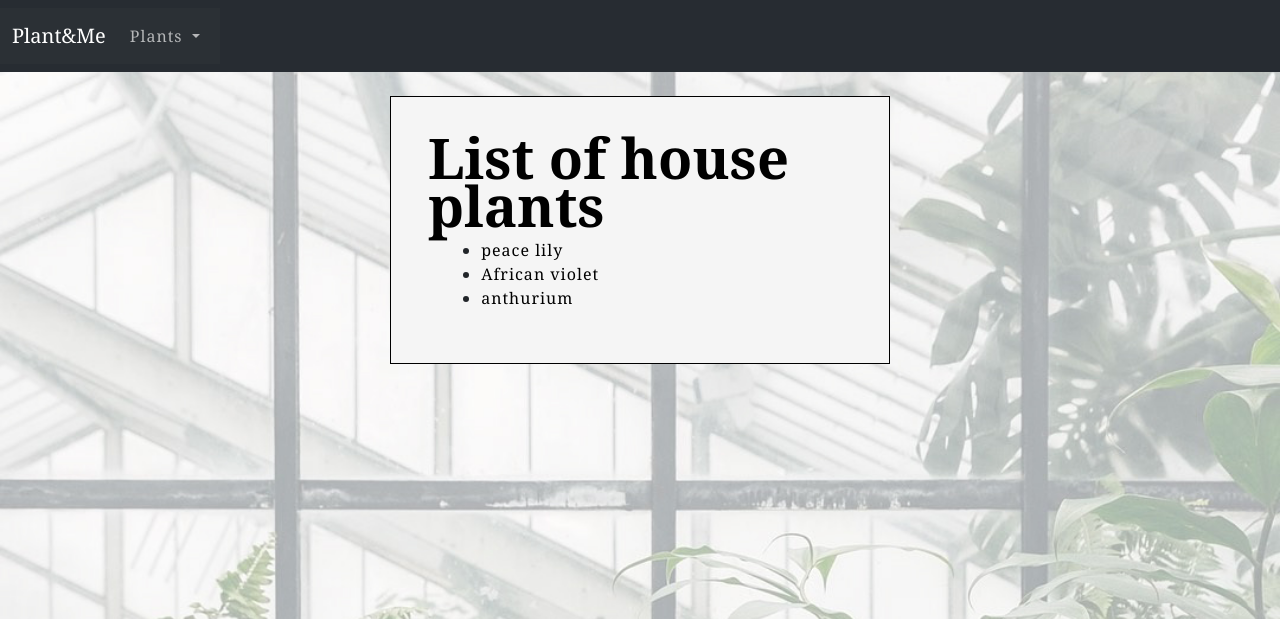
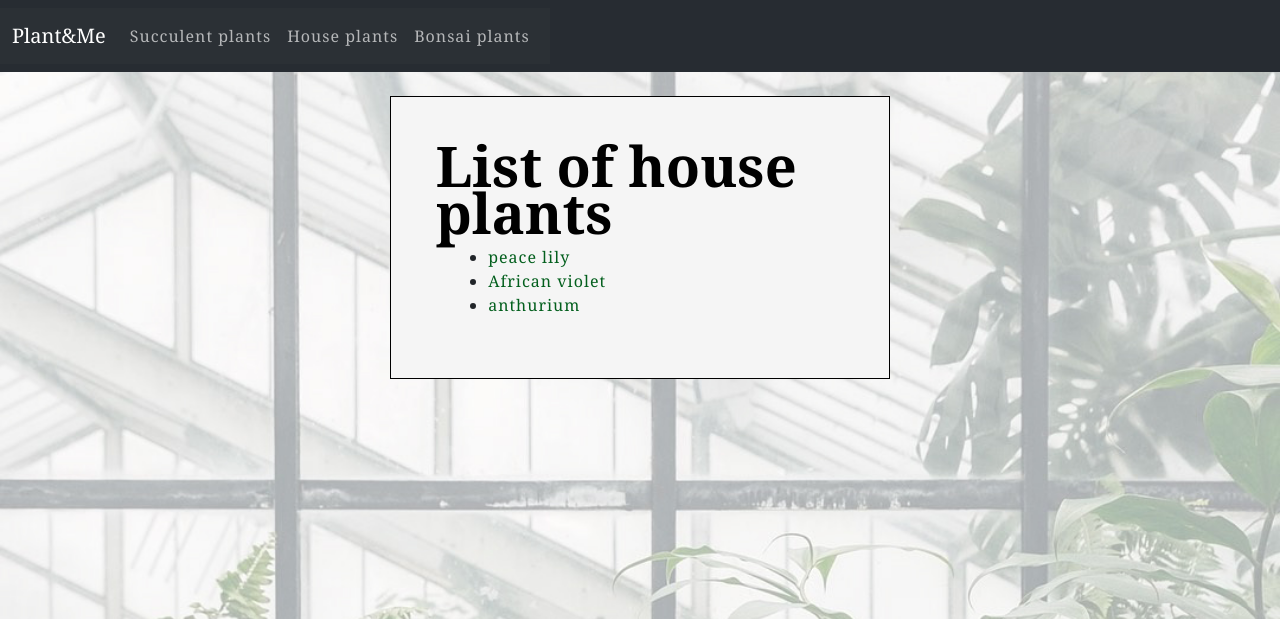
Before and after one commit to jndmnqt/lis161proj, a Flask app: page /plantae/house in a window 1280 px wide. Shown: the top 619 px of the page. Run offline with Flask 2, Linux system fonts and the light colour scheme.

Commit message:
changed something

```diff
--- a/app.py
+++ b/app.py
@@ -10,12 +10,13 @@ def index():
 @app.route('/plantae/<plant_type>')
 def plantae(plant_type):
     plant_list = plants[plant_type]
-    return render_template('plantae.html',plant_type_template=plant_type,plants_template=plant_list)
+    return render_template('plantae.html',plant_category=plant_type,plants_list=plant_list)
 
 @app.route('/plantae/<plant_type>/<int:plant_id>')
 def plant(plant_type,plant_id):
+    plant_list = plants[plant_type]
     plant_details=plants[plant_type][plant_id]
-    return render_template('plant.html',plant_details=plant_details)
+    return render_template('plant.html',plant_details=plant_details,plant_category=plant_type,plants_list=plant_list)
 
 if __name__ == "__main__":
     app.run(debug=True)
--- a/static/css/style.css
+++ b/static/css/style.css
@@ -1,7 +1,6 @@
 * {
     font-family:Georgia, 'Times New Roman', Times, serif;
 }
-
 
 body {
     background-image: url(/static/img/bg.jpg);
@@ -24,6 +23,7 @@ h1.plants{
     position:relative;
     font-size:330%;
     z-index: 3;
+    line-height:90%;
 }
 
 h2 {
@@ -32,15 +32,11 @@ h2 {
     margin-top:-20px;
 }
 
-a{
-    color:black;
-}
-
 div.a {
     width: 500px;
     margin: auto;
     border: black solid 1px;
-    padding: 3%;
+    padding: 5ch;
     background-color: whitesmoke;
 }
 
@@ -48,8 +44,9 @@ div.b {
     width: 600px;
     margin: auto;
     background-color: whitesmoke;
-    padding:3%;
+    padding:5ch;
     border:black solid 1px;
+    margin-bottom: 2%;
 }
 
 p, li {
@@ -74,7 +71,6 @@ ul.page {
 }
 ul.page a:link {
     text-decoration: none;
-    color: black;
 }
 
 ul.page a:visited {
@@ -98,6 +94,15 @@ img {
     width: 500px;
     border: black solid 1px;
     margin-top: -5px;
-    position: relative;
+    position:sticky;
     z-index: 2;
+    align-self: center;
 }
+
+a {
+    color: #035F1D;
+}
+
+a.page-link{
+    color:black !important;
+}
--- a/templates/base.html
+++ b/templates/base.html
@@ -19,7 +19,6 @@
     </div>
 
 
-
     <script src="https://cdn.jsdelivr.net/npm/bootstrap@5.3.0-alpha1/dist/js/bootstrap.bundle.min.js" integrity="sha384-w76AqPfDkMBDXo30jS1Sgez6pr3x5MlQ1ZAGC+nuZB+EYdgRZgiwxhTBTkF7CXvN" crossorigin="anonymous"></script>
 </body>
 </html>
--- a/templates/nav.html
+++ b/templates/nav.html
@@ -5,18 +5,11 @@
         <button class="navbar-toggler" type="button" data-bs-toggle="collapse" data-bs-target="#navbarSupportedContent" aria-controls="navbarSupportedContent" aria-expanded="false" aria-label="Toggle navigation">
           <span class="navbar-toggler-icon"></span>
         </button>
-      <div class="collapse navbar-collapse" id="navbarSupportedContent">
-        <ul class="navbar-nav me-auto mb-2 mb-lg-0">
-          <li class="nav-item dropdown">
-            <a class="nav-link dropdown-toggle" href="/plantae" role="button" data-bs-toggle="dropdown" aria-expanded="false">
-              Plants
-            </a>
-            <ul class="dropdown-menu">
-              <li><a class="dropdown-item" href="/plantae/succulent">Succulent plants</a></li>
-              <li><a class="dropdown-item" href="/plantae/house">House plants</a></li>
-              <li><a class="dropdown-item" href="/plantae/bonsai">Bonsai plants</a></li>
-            </ul>
-          </li>
+        <div class="navbar-collapse collapse justify-content-stretch" id="navbar7">
+          <ul class="navbar-nav ml-auto">
+              <li class="nav-item"><a class="nav-link" href="/plantae/succulent">Succulent plants</a></li>
+              <li class="nav-item"><a class="nav-link" href="/plantae/house">House plants</a></li>
+              <li class="nav-item"><a class="nav-link" href="/plantae/bonsai">Bonsai plants</a></li>
           </ul>
       </div>
       </div>
--- a/templates/plant.html
+++ b/templates/plant.html
@@ -19,4 +19,5 @@
     {%endif%}
 </ul>
 </div>
+{% include 'page.html' %}
 {% endblock %}
--- a/templates/plantae.html
+++ b/templates/plantae.html
@@ -2,10 +2,10 @@
 
 {% block content %}
 <div class="a">
-<h1 class="plantae"> List of {{ plant_type_template }} plants</h3>
+<h1 class="plantae"> List of {{ plant_category }} plants</h3>
 <ul class="page">
-    {% for plant in plants_template %}
-    <li><a href="/plantae/{{ plant_type_template }}/{{ loop.index - 1 }}">{{ plant.name }}</a></li>
+    {% for plant in plants_list %}
+    <li><a href="/plantae/{{ plant_category }}/{{ loop.index - 1 }}">{{ plant.name }}</a></li>
     {% endfor %}
 </ul>
 </div>
```
Also changed, not shown: templates/page.html (added, +8 -0 lines). Lines whose indentation alone changed are shown as unchanged.
